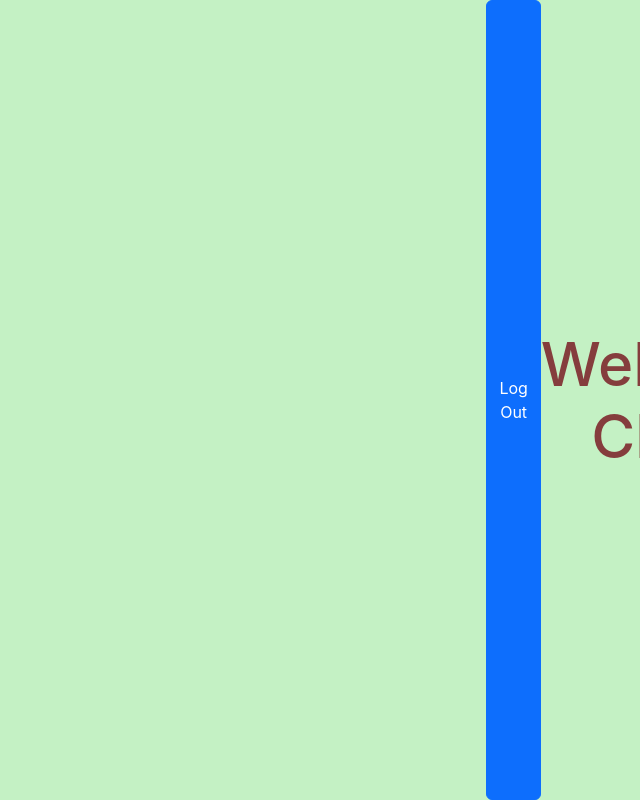
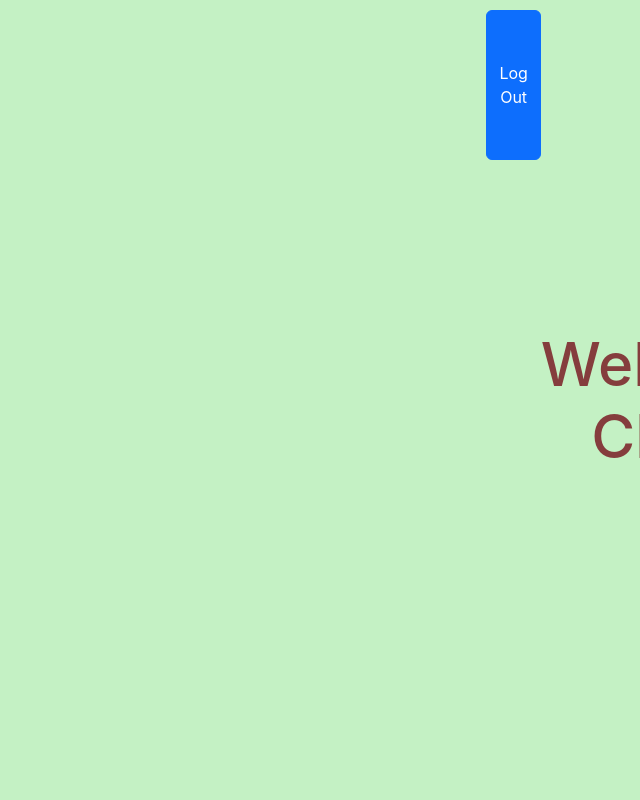
Before and after one commit to Sakshi-hub21/Power-Up-Fitness, a React (Create React App) app: page /clientdash in a window 1280 px wide. Shown: the top 800 px of the page, without its empty margins (640-1280 px from the left). Built offline with nearby package versions, Linux system fonts and the light colour scheme.

Commit message:
Update clientdash.css

```diff
--- a/src/components/clientdash.css
+++ b/src/components/clientdash.css
@@ -8,6 +8,8 @@
 }
 .button-3{
     margin-left: 88vw;
+    margin-top: 10px;
+    margin-bottom: 80vh;
 }
   .h1-slide {
     opacity: 0;
```
